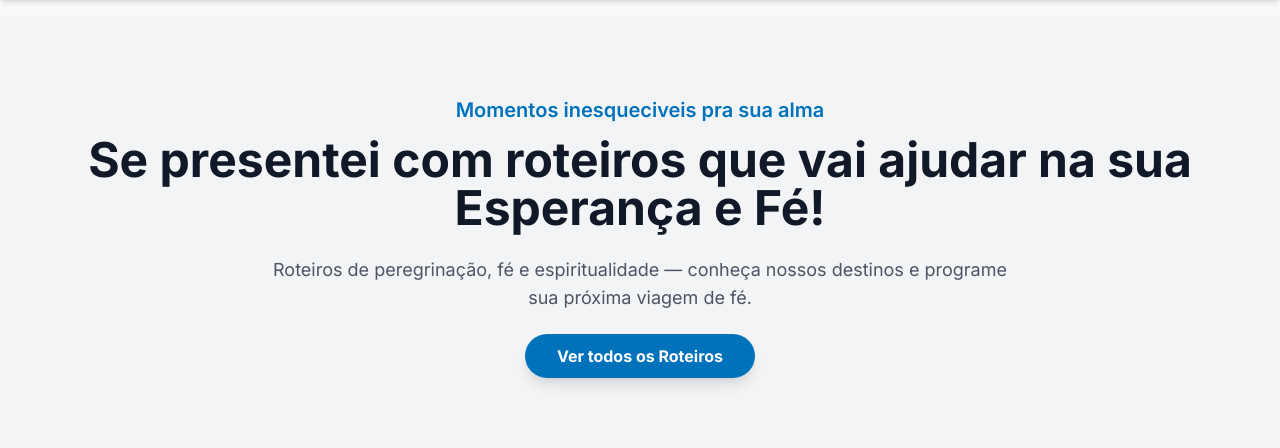
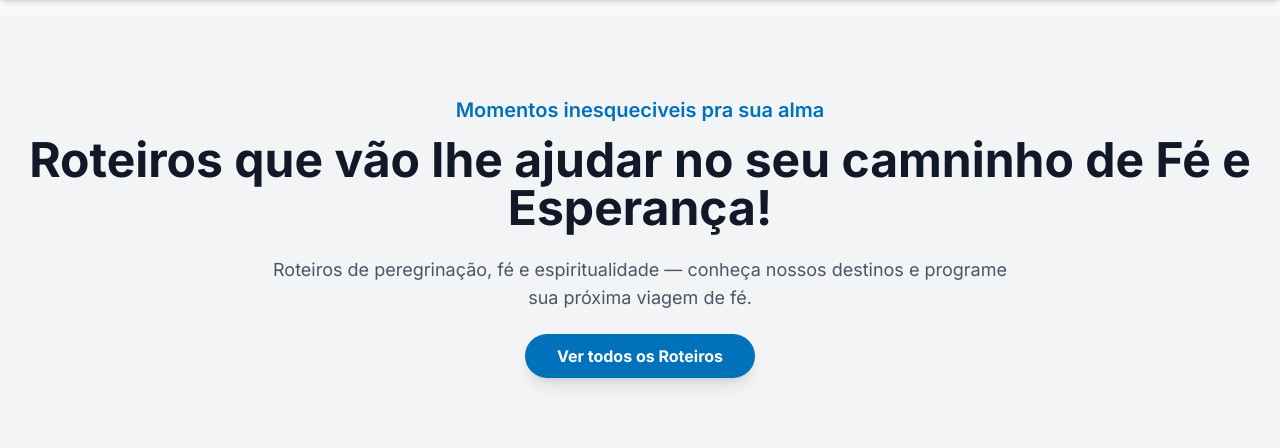
Before and after one commit to marcelofcn/peregrinecomacancaonova, a Flask app: page / in a window 1280 px wide. Shown: the part 80-528 px from the top of the page. Run offline with Flask 3, Linux system fonts and the light colour scheme; some libraries are stand-ins or nearby versions.

Commit message:
Update home.html

```diff
--- a/templates/home.html
+++ b/templates/home.html
@@ -7,7 +7,7 @@
     <section class="bg-gray-100 py-20 border-b border-gray-200">
         <div class="container mx-auto px-4 text-center">
             <p class="text-xl font-semibold text-cancao-blue mb-3">Momentos inesqueciveis pra sua alma</p>
-            <h1 class="text-5xl font-extrabold text-gray-900 mb-6">Se presentei com roteiros que vai ajudar na sua Esperança e Fé! </h1>
+            <h1 class="text-5xl font-extrabold text-gray-900 mb-6">Roteiros que vão lhe ajudar no seu camninho de Fé e Esperança! </h1>
             <p class="text-lg text-gray-600 max-w-3xl mx-auto mb-8">{{ site_description }}</p>
             <a href="#roteiros" class="bg-cancao-blue hover-cancao-blue text-white px-8 py-3 rounded-full font-bold transition shadow-lg">Ver todos os Roteiros</a>
         </div>
```
